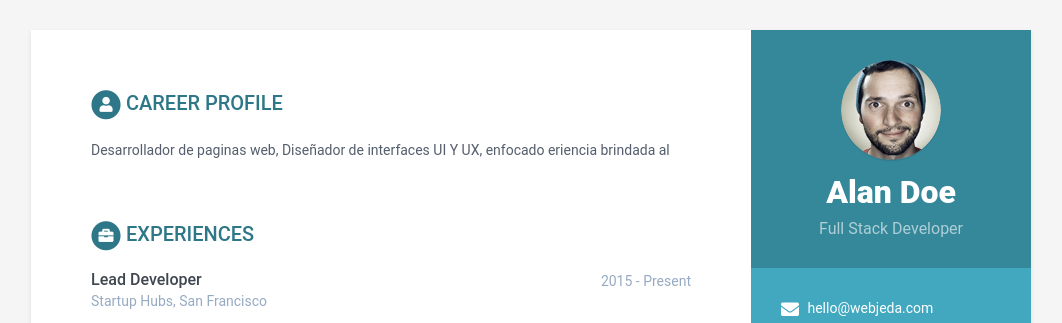
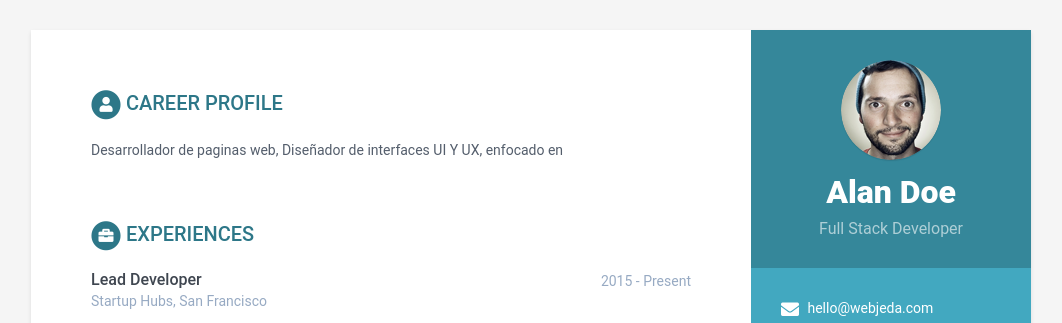
Before and after one commit to KevinC99/good-birch-4e19a, a Jekyll site: the page built from index.html, in a window 1280 px wide. Shown: the top 323 px of the page, without its empty margins (109-1171 px from the left). Built offline with Jekyll 4.4.1, drawn with Linux system fonts in a browser that asks for light colours.

Commit message:
data.yml: updated summary in career-profile

```diff
--- a/_data/data.yml
+++ b/_data/data.yml
@@ -33,7 +33,7 @@ sidebar:
       link: null
 career-profile:
   title: Career Profile
-  summary: ' Desarrollador de paginas web, Diseñador de interfaces UI Y UX, enfocado eriencia brindada al'
+  summary: ' Desarrollador de paginas web, Diseñador de interfaces UI Y UX, enfocado en '
 education:
   - degree: MSc in Computer Science
     university: University of London
```
